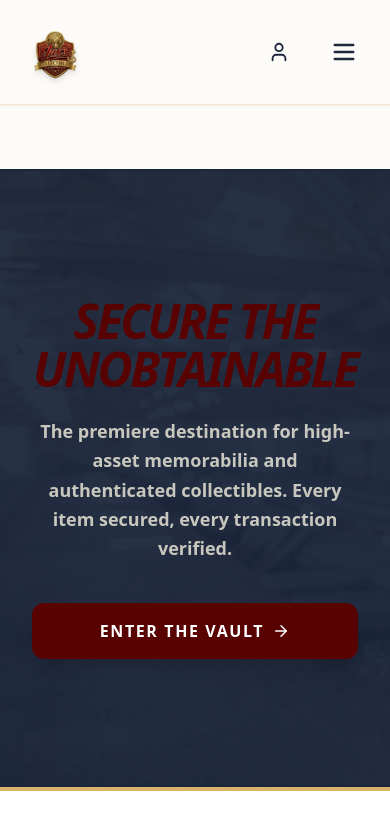
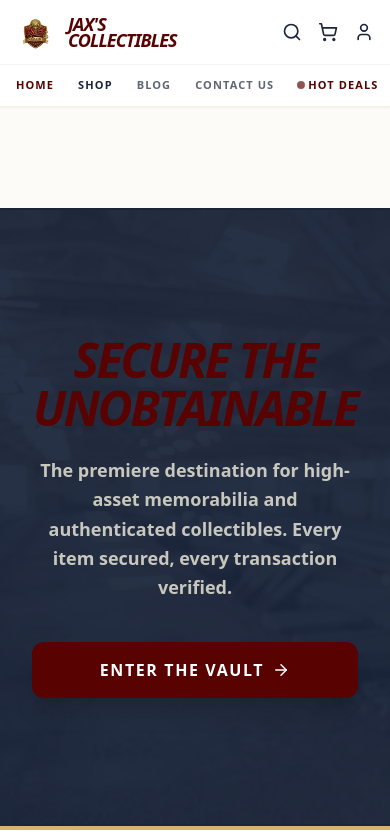
Before and after one commit to AvertXAI/jaxs-collectibles, a Next.js app: page / in a window 390 px wide. Shown: the top 837 px of the page. Built offline with nearby package versions, Linux system fonts and the light colour scheme; no server answers; the database is empty.

Commit message:
fixing mobile and tablet css

```diff
--- a/app/globals.css
+++ b/app/globals.css
@@ -173,3 +173,48 @@ main {
   padding-top: 2rem !important;
   /* Forces the Vault title down so the header doesn't cover it */
 }
+
+/* Custom scrollbar hide for the mobile nav */
+.no-scrollbar::-webkit-scrollbar {
+  display: none;
+}
+
+.no-scrollbar {
+  -ms-overflow-style: none;
+  scrollbar-width: none;
+}
+
+/* Adjust Main Content for the new Multi-Tier Header height */
+main {
+  padding-top: 8px !important;
+  /* Mobile Header Height */
+}
+
+@media (min-width: 768px) {
+  main {
+    padding-top: 130px !important;
+    /* Desktop Header Height */
+  }
+}
+
+/* --- THE FIX: MOBILE-FIRST HEADER SCROLL & SPACING --- */
+.no-scrollbar::-webkit-scrollbar {
+  display: none;
+}
+
+.no-scrollbar {
+  -ms-overflow-style: none;
+  scrollbar-width: none;
+}
+
+/* Base Mobile Padding (Accounts for 2-tier header) */
+main {
+  padding-top: 104px !important;
+}
+
+/* Desktop Padding (Accounts for 1-tier header) */
+@media (min-width: 1024px) {
+  main {
+    padding-top: 96px !important;
+  }
+}
--- a/components/header.tsx
+++ b/components/header.tsx
@@ -3,96 +3,151 @@
 // Copyright © 2026
 //////////////////////////////////////////////////
 'use client'
-import { useState } from 'react'
+import { useState, useEffect } from 'react'
 import { usePathname } from 'next/navigation'
-import { Search, ShoppingCart, User, Menu, X, Heart } from 'lucide-react'
+import { Search, ShoppingCart, User, LogOut, Heart } from 'lucide-react'
 import Link from 'next/link'
 import NextImage from 'next/image'
 import { useCart } from '@/context/CartContext'
+import { supabase } from '@/lib/supabaseClient'
 
 export default function Header() {
   const pathname = usePathname();
-  const [isOpen, setIsOpen] = useState(false);
+  const { cart, isCartOpen, setCartOpen } = useCart();
+  const [user, setUser] = useState<any>(null);
 
-  // Fetch context logic
-  const { cart, isCartOpen, setCartOpen } = useCart();
+  // THE AUTH MECHANIC: Instantly toggle Login/Logout icons based on session
+  useEffect(() => {
+    const checkUser = async () => {
+      const { data } = await supabase.auth.getUser();
+      setUser(data?.user || null);
+    };
+    checkUser();
 
-  // AUTO-HIDE LOGIC: If we are in the Vault/Admin, do not render the Header.
+    const { data: authListener } = supabase.auth.onAuthStateChange((_event, session) => {
+      setUser(session?.user || null);
+    });
+
+    return () => authListener.subscription.unsubscribe();
+  }, []);
+
+  const handleLogout = async () => {
+    await supabase.auth.signOut();
+    window.location.reload(); // Hard flush the client state
+  };
+
+  // Hide header inside Admin/Vault routes
   const isStudioView = pathname.startsWith('/vault') || pathname.startsWith('/studio') || pathname.startsWith('/admin');
   if (isStudioView) return null;
 
-  // Calculate total item quantity for the badge
   const itemCount = cart.reduce((acc, item) => acc + item.quantity, 0);
 
   return (
-    <header className="vault-header">
-      <div className="header-container">
+    <header className="fixed top-0 left-0 w-full z-[100] bg-white border-b border-[#D9B36C]/20 shadow-sm">
+
+      {/* ========================================================= */}
+      {/* DESKTOP HEADER (Hidden on Mobile)                         */}
+      {/* ========================================================= */}
+      <div className="hidden lg:flex items-center justify-between px-8 py-4 max-w-[1800px] mx-auto w-full">
         {/* 1. LEFT: LOGO */}
-        <Link href="/" className="header-brand group">
-          <div className="relative w-16 md:w-20 md:h-20 aspect-square">
-            <NextImage
-              src="/logo.png"
-              alt="Jax's Collectibles Logo"
-              fill
-              sizes="(max-width: 768px) 128px, px"
-              className="object-contain drop-shadow-md group-hover:scale-110 transition-transform"
-              priority
-            />
+        <Link href="/" className="flex items-center gap-4 group">
+          <div className="relative w-16 h-16">
+            <NextImage src="/logo.png" alt="Jax's Collectibles" fill className="object-contain drop-shadow-md group-hover:scale-110 transition-transform" priority />
           </div>
           <div className="flex flex-col">
-            <span className="text-xl md:text-3xl font-black italic tracking-tighter text-[#590202] uppercase leading-[0.8] hidden sm:block">
-              Jax's
-            </span>
-            <span className="text-xl md:text-3xl font-black italic tracking-tighter text-[#590202] uppercase leading-[0.8] hidden sm:block">
-              Collectibles
-            </span>
+            <span className="text-2xl font-black italic tracking-tighter text-[#590202] uppercase leading-[0.8]">Jax's</span>
+            <span className="text-2xl font-black italic tracking-tighter text-[#590202] uppercase leading-[0.8]">Collectibles</span>
           </div>
         </Link>
 
-        {/* 2. CENTER: NAV */}
-        <nav className="header-nav">
-          <Link href="/" className="nav-link">Home</Link>
-          <Link href="/shop" className="nav-link">Shop</Link>
-          <Link href="#" className="nav-link opacity-30 cursor-not-allowed">Blog</Link>
-          <Link href="#" className="nav-link opacity-30 cursor-not-allowed">Contact</Link>
-          <Link href="/shop?filter=hot" className="nav-link text-[#590202] flex items-center gap-2">
-            <span className="w-1.5 h-1.5 bg-[#590202] rounded-full animate-ping"></span>
-            Hot Deal
+        {/* 2. CENTER: NAV LINKS */}
+        <nav className="flex items-center gap-8">
+          <Link href="/" className="text-[13px] font-black uppercase tracking-[0.2em] text-[#1B263B] hover:text-[#590202] transition-colors">Home</Link>
+          <Link href="/shop" className="text-[13px] font-black uppercase tracking-[0.2em] text-[#1B263B] hover:text-[#590202] transition-colors">Shop</Link>
+          <Link href="/under-construction" className="text-[13px] font-black uppercase tracking-[0.2em] text-[#1B263B] opacity-50 hover:opacity-100 transition-opacity">Blog</Link>
+          <Link href="/under-construction" className="text-[13px] font-black uppercase tracking-[0.2em] text-[#1B263B] opacity-50 hover:opacity-100 transition-opacity">Contact Us</Link>
+          <Link href="/shop?filter=hot" className="text-[13px] font-black uppercase tracking-[0.2em] text-[#590202] flex items-center gap-2">
+            <span className="w-1.5 h-1.5 bg-[#590202] rounded-full animate-ping"></span> Hot Deals
           </Link>
         </nav>
 
         {/* 3. RIGHT: UTILITIES */}
-        <div className="header-utilities">
-          <div className="flex items-center gap-6 border-r border-[#D9B36C]/30 pr-8 hidden md:flex">
-            <Link href="/search" className="hover:text-[#590202] transition-colors"><Search size={22} /></Link>
-
-            {/* CART TRIGGER WITH DYNAMIC BADGE & STRICT TOGGLE */}
-            <button
-              onClick={() => setCartOpen(!isCartOpen)}
-              className="relative hover:text-[#590202] transition-colors p-1"
-            >
+        <div className="flex items-center gap-6">
+          <div className="flex items-center gap-6 border-r border-[#D9B36C]/30 pr-6">
+            <Link href="/search" className="text-[#1B263B] hover:text-[#590202] transition-colors"><Search size={22} /></Link>
+            <button onClick={() => setCartOpen(!isCartOpen)} className="relative text-[#1B263B] hover:text-[#590202] transition-colors p-1">
               <ShoppingCart size={22} />
               {itemCount > 0 && (
-                <span className="absolute -top-1 -right-2 bg-[#590202] text-white text-[9px] w-5 h-5 rounded-full flex items-center justify-center font-black border-2 border-white animate-in zoom-in">
+                <span className="absolute -top-1 -right-2 bg-[#590202] text-white text-[9px] w-5 h-5 rounded-full flex items-center justify-center font-black border-2 border-white">
                   {itemCount}
                 </span>
               )}
             </button>
-
-            <Link href="/wishlist" className="hover:text-[#590202] transition-colors">
-              <Heart size={22} />
-            </Link>
+            <Link href="/wishlist" className="text-[#1B263B] hover:text-[#590202] transition-colors"><Heart size={22} /></Link>
           </div>
 
-          <Link href="/auth" className="flex items-center gap-3 hover:text-[#590202] transition-colors">
-            <User size={22} />
-            <span className="hidden xl:inline text-[10px] font-black uppercase tracking-[0.2em]">Login / Join</span>
+          {/* DYNAMIC LOGIN / LOGOUT TOGGLE */}
+          {user ? (
+            <button onClick={handleLogout} className="flex items-center gap-2 text-[#1B263B] hover:text-[#590202] transition-colors" title="Logout">
+              <LogOut size={22} />
+              <span className="text-[10px] font-black uppercase tracking-[0.2em]">Logout</span>
+            </button>
+          ) : (
+            <Link href="/auth" className="flex items-center gap-2 text-[#1B263B] hover:text-[#590202] transition-colors" title="Login">
+              <User size={22} />
+              <span className="text-[10px] font-black uppercase tracking-[0.2em]">Login / Join</span>
+            </Link>
+          )}
+        </div>
+      </div>
+
+      {/* ========================================================= */}
+      {/* MOBILE HEADER (Visible only on md/sm screens)             */}
+      {/* ========================================================= */}
+      <div className="flex lg:hidden flex-col w-full">
+        {/* TIER 1: BRAND & MOVED UTILITIES */}
+        <div className="flex items-center justify-between px-4 py-3">
+          <Link href="/" className="flex items-center gap-3">
+            <div className="relative w-10 h-10">
+              <NextImage src="/logo.png" alt="Jax's Collectibles" fill className="object-contain" priority />
+            </div>
+            <div className="flex flex-col">
+              <span className="text-lg font-black italic tracking-tighter text-[#590202] uppercase leading-[0.9]">Jax's</span>
+              <span className="text-lg font-black italic tracking-tighter text-[#590202] uppercase leading-[0.9]">Collectibles</span>
+            </div>
           </Link>
 
-          <button onClick={() => setIsOpen(!isOpen)} className="xl:hidden p-2">
-            {isOpen ? <X size={28} /> : <Menu size={28} />}
-          </button>
+          <div className="flex items-center gap-4 text-[#1B263B]">
+            <Link href="/search" className="hover:text-[#590202]"><Search size={20} /></Link>
+            <button onClick={() => setCartOpen(!isCartOpen)} className="relative hover:text-[#590202]">
+              <ShoppingCart size={20} />
+              {itemCount > 0 && (
+                <span className="absolute -top-2 -right-2 bg-[#590202] text-white text-[8px] w-4 h-4 rounded-full flex items-center justify-center font-bold">
+                  {itemCount}
+                </span>
+              )}
+            </button>
+            <Link href="/wishlist" className="hover:text-[#590202] hidden sm:block"><Heart size={20} /></Link>
+
+            {/* DYNAMIC LOGIN / LOGOUT TOGGLE */}
+            {user ? (
+              <button onClick={handleLogout} className="hover:text-[#590202]"><LogOut size={20} /></button>
+            ) : (
+              <Link href="/auth" className="hover:text-[#590202]"><User size={20} /></Link>
+            )}
+          </div>
         </div>
+
+        {/* TIER 2: QUICK SCROLL NAV (NO HAMBURGER) */}
+        <nav className="flex items-center gap-6 px-4 py-3 border-t border-gray-100 overflow-x-auto no-scrollbar whitespace-nowrap bg-white">
+          <Link href="/" className="text-[11px] font-black uppercase tracking-widest text-[#590202]">Home</Link>
+          <Link href="/shop" className="text-[11px] font-black uppercase tracking-widest text-[#1B263B]">Shop</Link>
+          <Link href="/under-construction" className="text-[11px] font-black uppercase tracking-widest text-[#1B263B] opacity-70">Blog</Link>
+          <Link href="/under-construction" className="text-[11px] font-black uppercase tracking-widest text-[#1B263B] opacity-70">Contact Us</Link>
+          <Link href="/shop?filter=hot" className="text-[11px] font-black uppercase tracking-widest text-[#590202] flex items-center gap-1">
+            <span className="w-1.5 h-1.5 bg-[#590202] rounded-full animate-ping"></span> Hot Deals
+          </Link>
+        </nav>
       </div>
     </header>
   )
```
